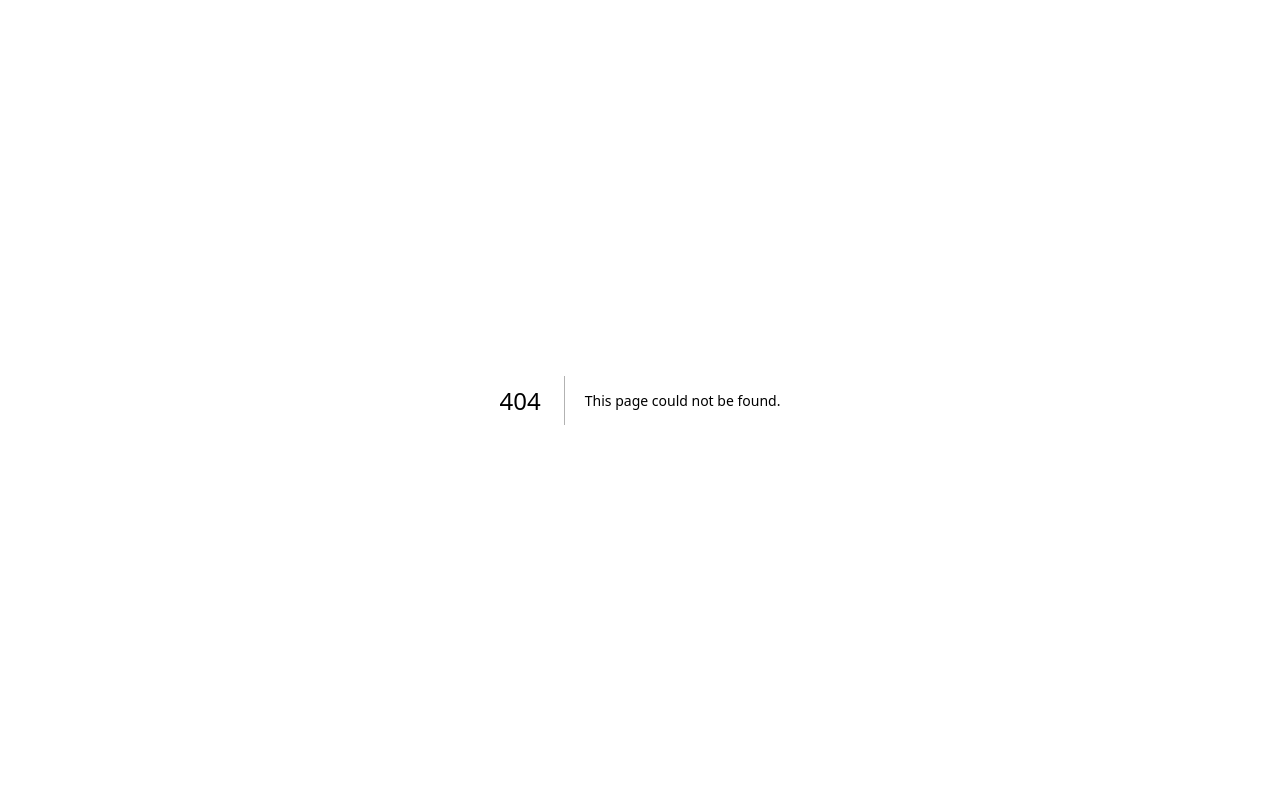
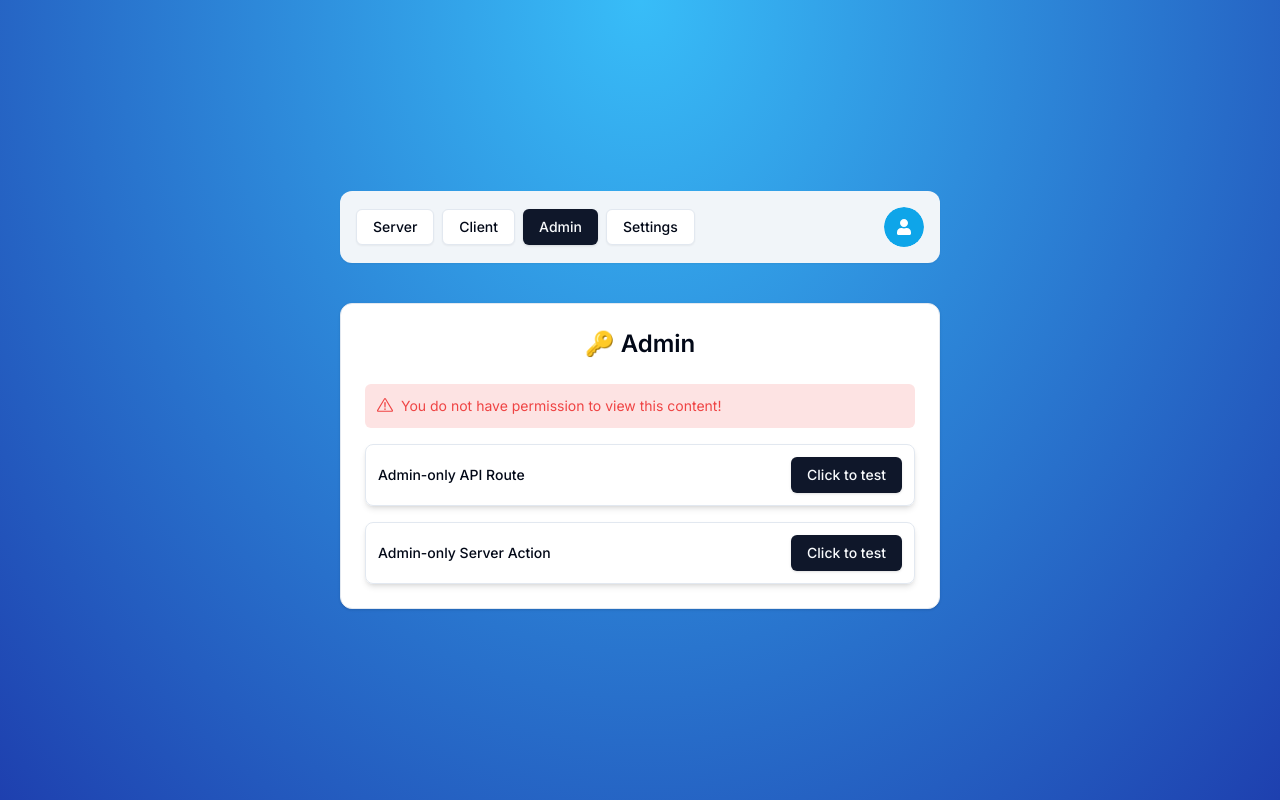
Before and after one commit to PeterMichael28/authJS, a Next.js app: page /admin in a window 1280 px wide. Before the commit this address had no page. Built offline with nearby package versions, Linux system fonts and the light colour scheme; no server answers.

Commit message:
admin page

```diff
--- /dev/null
+++ b/actions/admin.ts
@@ -0,0 +1,14 @@
+"use server";
+
+import { currentRole } from "@/lib/auth";
+import { UserRole } from "@prisma/client";
+
+export const admin = async () => {
+  const role = await currentRole();
+
+  if (role === UserRole.ADMIN) {
+    return { success: "Allowed Server Action!" };
+  }
+
+  return { error: "Forbidden Server Action!" }
+};
--- /dev/null
+++ b/app/(protected)/_components/role-gate.tsx
@@ -0,0 +1,30 @@
+"use client";
+
+import { UserRole } from "@prisma/client";
+
+import { useCurrentRole } from "@/hooks/use-current-role";
+import { FormError } from "@/components/form-error";
+
+interface RoleGateProps {
+  children: React.ReactNode;
+  allowedRole: UserRole;
+};
+
+export const RoleGate = ({
+  children,
+  allowedRole,
+}: RoleGateProps) => {
+  const role = useCurrentRole();
+
+  if (role !== allowedRole) {
+    return (
+      <FormError message="You do not have permission to view this content!" />
+    )
+  }
+
+  return (
+    <>
+      {children}
+    </>
+  );
+};
--- /dev/null
+++ b/app/(protected)/admin/page.tsx
@@ -0,0 +1,72 @@
+"use client";
+
+import { admin } from "@/actions/admin";
+
+import { FormSuccess } from "@/components/form-success";
+import { Button } from "@/components/ui/button";
+import { Card, CardContent, CardHeader } from "@/components/ui/card";
+import { UserRole } from "@prisma/client";
+import { toast } from "sonner";
+import { RoleGate } from "../_components/role-gate";
+
+const AdminPage = () => {
+  const onServerActionClick = () => {
+    admin()
+      .then((data) => {
+        if (data.error) {
+          toast.error(data.error);
+        }
+
+        if (data.success) {
+          toast.success(data.success);
+        }
+      })
+  }
+
+  const onApiRouteClick = () => {
+    fetch("/api/admin")
+      .then((response) => {
+        if (response.ok) {
+          toast.success("Allowed API Route!");
+        } else {
+          toast.error("Forbidden API Route!");
+        }
+      })
+  }
+
+  return (
+    <Card className="w-[600px]">
+      <CardHeader>
+        <p className="text-2xl font-semibold text-center">
+          🔑 Admin
+        </p>
+      </CardHeader>
+      <CardContent className="space-y-4">
+        <RoleGate allowedRole={UserRole.ADMIN}>
+          <FormSuccess
+            message="You are allowed to see this content!"
+          />
+        </RoleGate>
+        <div className="flex flex-row items-center justify-between rounded-lg border p-3 shadow-md">
+          <p className="text-sm font-medium">
+            Admin-only API Route
+          </p>
+          <Button onClick={onApiRouteClick}>
+            Click to test
+          </Button>
+        </div>
+
+        <div className="flex flex-row items-center justify-between rounded-lg border p-3 shadow-md">
+          <p className="text-sm font-medium">
+            Admin-only Server Action
+          </p>
+          <Button onClick={onServerActionClick}>
+            Click to test
+          </Button>
+        </div>
+      </CardContent>
+    </Card>
+  );
+};
+
+export default AdminPage;
```
